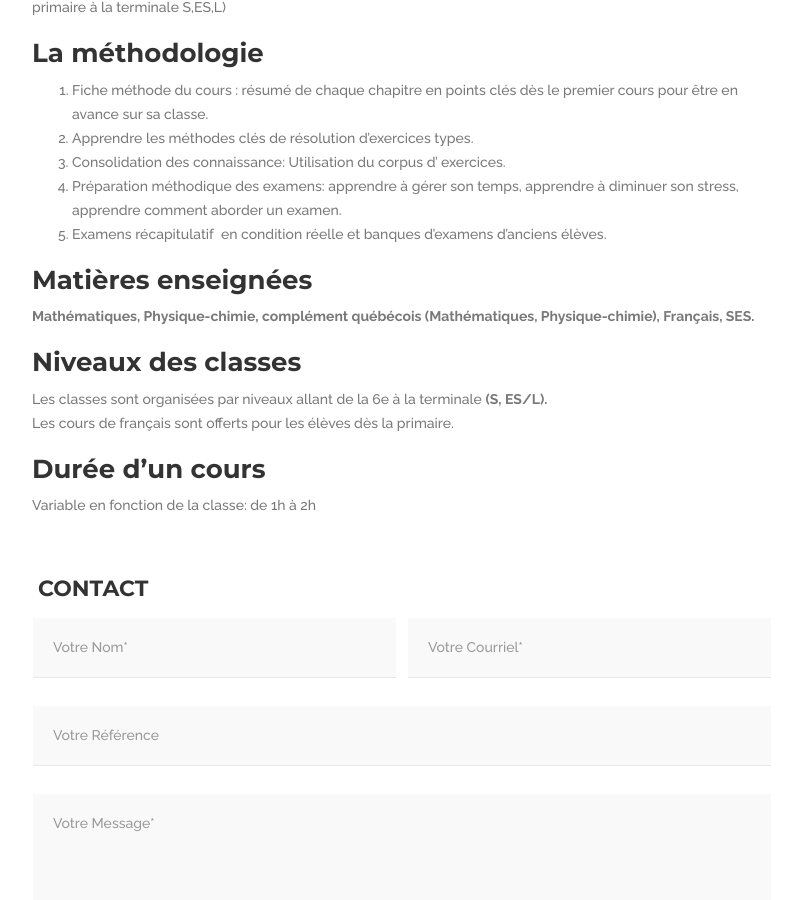
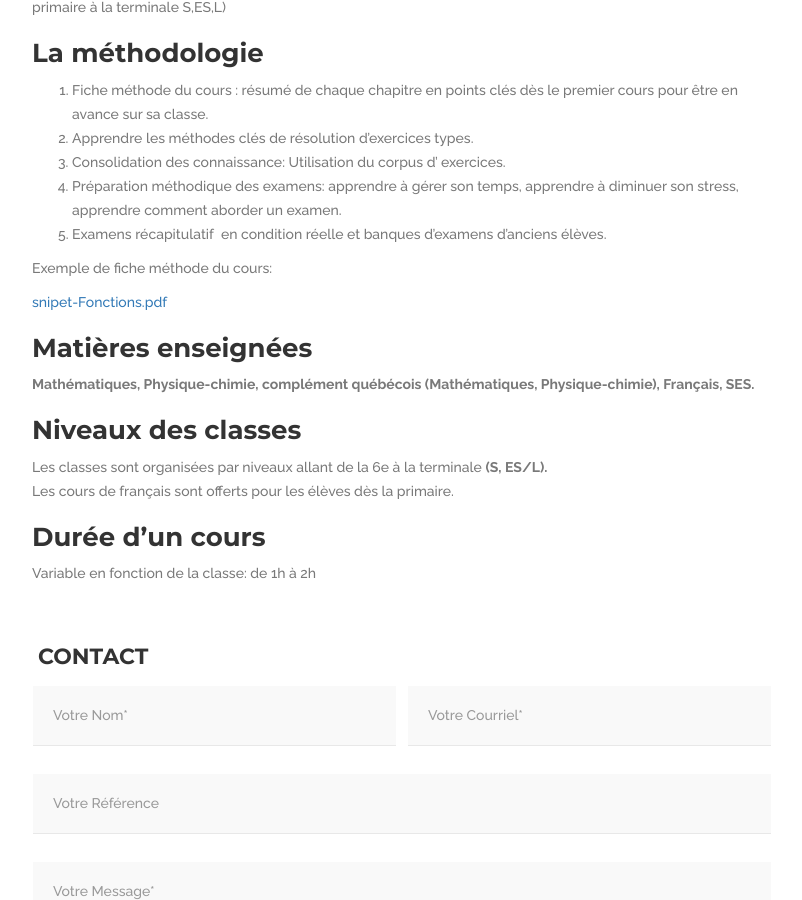
Before and after one commit to bkingg/les-clefs-pour-reussir, a Jekyll site: the page built from _programmes/test 2.md, in a window 1280 px wide and 900 px high, scrolled down 1142 px. Shown: the whole window, without its empty margins (233-1035 px from the left). Built offline with Jekyll 4.4.1, drawn with Linux system fonts in a browser that asks for light colours.

Commit message:
Update from Forestry.io - test 2.md

```diff
--- a/_programmes/test 2.md
+++ b/_programmes/test 2.md
@@ -17,6 +17,10 @@ Les cours enseignés sont organisés par élèves de même niveaux afin de facil
 4. Préparation méthodique des examens: apprendre à gérer son temps,  apprendre à diminuer son stress, apprendre comment aborder un examen.
 5. Examens récapitulatif  en condition réelle et banques d’examens d’anciens élèves.
 
+Exemple de fiche méthode du cours:
+
+[snipet-Fonctions.pdf](/uploads/snipet-Fonctions.pdf "snipet-Fonctions.pdf")
+
 ### Matières enseignées
 
 **Mathématiques, Physique-chimie, complément québécois (Mathématiques, Physique-chimie), Français, SES.**
```
